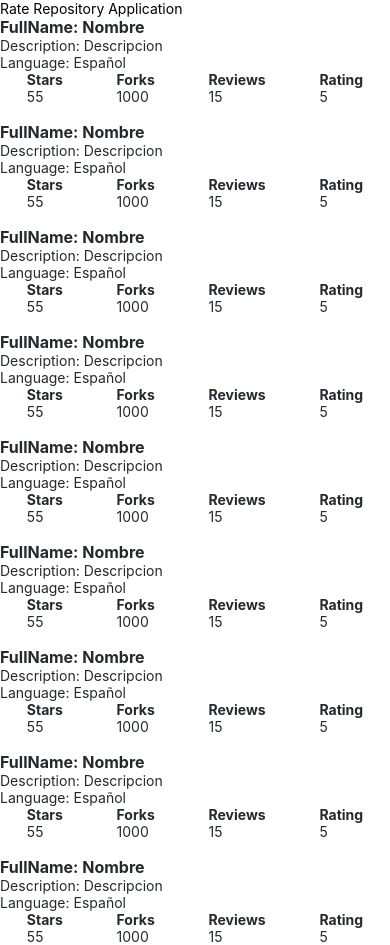
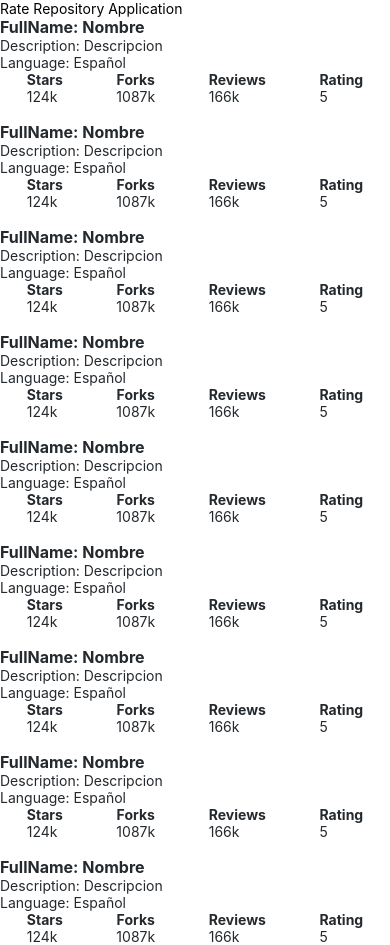
Before and after one commit to krrattoss5/rate-repository-app, a React Native app: screen / in a window 390 px wide. Built offline with nearby package versions, Linux system fonts and the light colour scheme.

Commit message:
(add/RepositoryStats)

```diff
--- a/src/components/RepositoryItem.jsx
+++ b/src/components/RepositoryItem.jsx
@@ -1,28 +1,6 @@
 import { View } from "react-native"
 import StyledText from "./StyleText.jsx"
-
-const RepositoryStats = props => {
-  return (
-    <View style={{ flexDirection: 'row', justifyContent: 'space-around' }}>
-      <View>
-        <StyledText fontWeight='bold'>Stars</StyledText>
-        <StyledText>{props.stargazersCount}</StyledText>
-      </View>
-      <View>
-        <StyledText fontWeight='bold'>Forks</StyledText>
-        <StyledText>{props.forksCount}</StyledText>
-      </View>
-      <View>
-        <StyledText fontWeight='bold'>Reviews</StyledText>
-        <StyledText>{props.reviewCount}</StyledText>
-      </View>
-      <View>
-        <StyledText fontWeight='bold'>Rating</StyledText>
-        <StyledText>{props.ratingAverage}</StyledText>
-      </View>
-    </View>
-  )
-}
+import RepositoryStats from "./RepositoryStats.jsx"
 
 const RepositoryItem = (props) => {
   return (
--- a/src/components/RepositoryList.jsx
+++ b/src/components/RepositoryList.jsx
@@ -4,7 +4,7 @@
 import RepositoryItem from './RepositoryItem.jsx';
 
 const RepositoryList = () => {
-  //alert("minuto 33:04")
+  alert("minuto 1:03:30")
   return (
     <FlatList
       data={repositories}
--- /dev/null
+++ b/src/components/RepositoryStats.jsx
@@ -0,0 +1,33 @@
+import React from "react";
+import { View } from "react-native";
+import StyledText from "./StyleText";
+
+const parseThousands = value => {
+  return value >= 1000
+    ? `${Math.round(value / 100 / 10)}k`
+    : String(value)
+}
+
+const RepositoryStats = props => {
+  return (
+    <View style={{ flexDirection: 'row', justifyContent: 'space-around' }}>
+      <View>
+        <StyledText align='center' fontWeight='bold'>Stars</StyledText>
+        <StyledText>{parseThousands(props.stargazersCount)}</StyledText>
+      </View>
+      <View>
+        <StyledText align='center' fontWeight='bold'>Forks</StyledText>
+        <StyledText>{parseThousands(props.forksCount)}</StyledText>
+      </View>
+      <View>
+        <StyledText align='center' fontWeight='bold'>Reviews</StyledText>
+        <StyledText>{parseThousands(props.reviewCount)}</StyledText>
+      </View>
+      <View>
+        <StyledText align='center' fontWeight='bold'>Rating</StyledText>
+        <StyledText>{parseThousands(props.ratingAverage)}</StyledText>
+      </View>
+    </View>
+  )
+}
+export default RepositoryStats;
--- a/src/components/StyleText.jsx
+++ b/src/components/StyleText.jsx
@@ -20,16 +20,20 @@
   },
   subheading:{
     fontSize: theme.fontSizes.subheading
+  },
+  textAlignCenter:{
+    textAlign: 'center'
   }
 })
 
-export default function StyledText({ children, color, fontSize, fontWeight, style, ...restOfProps}){
+export default function StyledText({ align, children, color, fontSize, fontWeight, style, ...restOfProps}){
   const textStyles = [
     styles.text,
-    color == 'primary' && styles.colorPrimary,
-    color == 'secondary' && styles.colorSecondary,
-    fontSize == 'subheading' && styles.subheading,
-    fontWeight == 'bold' && styles.bold,
+    align === 'center' && styles.textAlignCenter,
+    color === 'primary' && styles.colorPrimary,
+    color === 'secondary' && styles.colorSecondary,
+    fontSize === 'subheading' && styles.subheading,
+    fontWeight === 'bold' && styles.bold,
   ]
 
   return (
--- a/src/data/repositories.js
+++ b/src/data/repositories.js
@@ -4,9 +4,9 @@
     fullName: 'Nombre',
     description: 'Descripcion',
     language: 'Español',
-    stargazersCount: '55',
-    forksCount: '1000',
-    reviewCount: '15',
+    stargazersCount: '123548',
+    forksCount: '1086500',
+    reviewCount: '165585',
     ratingAverage: '5'
   },
   {
@@ -14,9 +14,9 @@
     fullName: 'Nombre',
     description: 'Descripcion',
     language: 'Español',
-    stargazersCount: '55',
-    forksCount: '1000',
-    reviewCount: '15',
+    stargazersCount: '123548',
+    forksCount: '1086500',
+    reviewCount: '165585',
     ratingAverage: '5'
   },
   {
@@ -24,9 +24,9 @@
     fullName: 'Nombre',
     description: 'Descripcion',
     language: 'Español',
-    stargazersCount: '55',
-    forksCount: '1000',
-    reviewCount: '15',
+    stargazersCount: '123548',
+    forksCount: '1086500',
+    reviewCount: '165585',
     ratingAverage: '5'
   },
   {
@@ -34,9 +34,9 @@
     fullName: 'Nombre',
     description: 'Descripcion',
     language: 'Español',
-    stargazersCount: '55',
-    forksCount: '1000',
-    reviewCount: '15',
+    stargazersCount: '123548',
+    forksCount: '1086500',
+    reviewCount: '165585',
     ratingAverage: '5'
   },
   {
@@ -44,9 +44,9 @@
     fullName: 'Nombre',
     description: 'Descripcion',
     language: 'Español',
-    stargazersCount: '55',
-    forksCount: '1000',
-    reviewCount: '15',
+    stargazersCount: '123548',
+    forksCount: '1086500',
+    reviewCount: '165585',
     ratingAverage: '5'
   },
   {
@@ -54,9 +54,9 @@
     fullName: 'Nombre',
     description: 'Descripcion',
     language: 'Español',
-    stargazersCount: '55',
-    forksCount: '1000',
-    reviewCount: '15',
+    stargazersCount: '123548',
+    forksCount: '1086500',
+    reviewCount: '165585',
     ratingAverage: '5'
   },
   {
@@ -64,9 +64,9 @@
     fullName: 'Nombre',
     description: 'Descripcion',
     language: 'Español',
-    stargazersCount: '55',
-    forksCount: '1000',
-    reviewCount: '15',
+    stargazersCount: '123548',
+    forksCount: '1086500',
+    reviewCount: '165585',
     ratingAverage: '5'
   },
   {
@@ -74,9 +74,9 @@
     fullName: 'Nombre',
     description: 'Descripcion',
     language: 'Español',
-    stargazersCount: '55',
-    forksCount: '1000',
-    reviewCount: '15',
+    stargazersCount: '123548',
+    forksCount: '1086500',
+    reviewCount: '165585',
     ratingAverage: '5'
   },
   {
@@ -84,9 +84,9 @@
     fullName: 'Nombre',
     description: 'Descripcion',
     language: 'Español',
-    stargazersCount: '55',
-    forksCount: '1000',
-    reviewCount: '15',
+    stargazersCount: '123548',
+    forksCount: '1086500',
+    reviewCount: '165585',
     ratingAverage: '5'
   },
 ]
```
